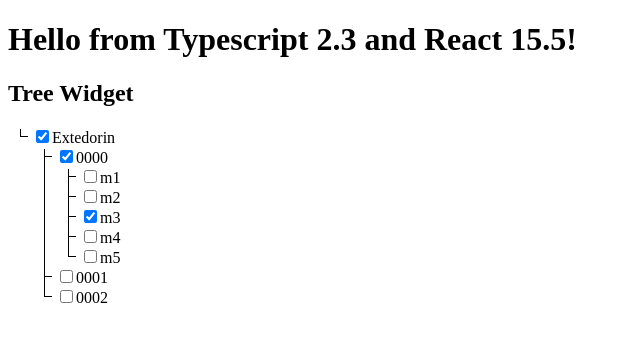
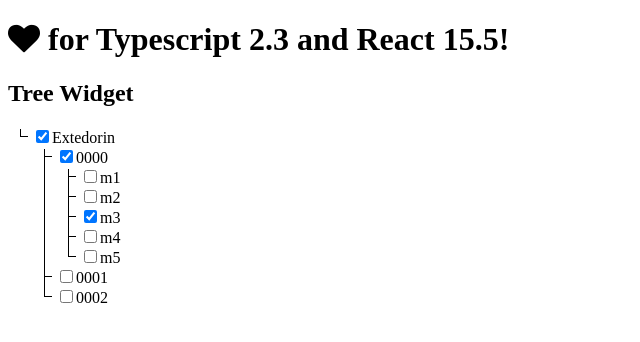
Before and after one commit to JaegerJens/ReactTypescript, a React app: page / in a window 1280 px wide. Shown: the top 342 px of the page, without its empty margins (0-640 px from the left). Built offline with nearby package versions, Linux system fonts and the light colour scheme.

Commit message:
example use font-awesome icon

```diff
--- a/src/components/Hello/Hello.tsx
+++ b/src/components/Hello/Hello.tsx
@@ -4,7 +4,7 @@
 import Tree from "../Tree/Container";
 
 const Hello = ({compiler, framework}: HelloProps) => <div>
-        <h1>Hello from {compiler} and {framework}!</h1>
+        <h1><i className="fa fa-heart" /> for {compiler} and {framework}!</h1>
         <Tree />
     </div>;
 
```
